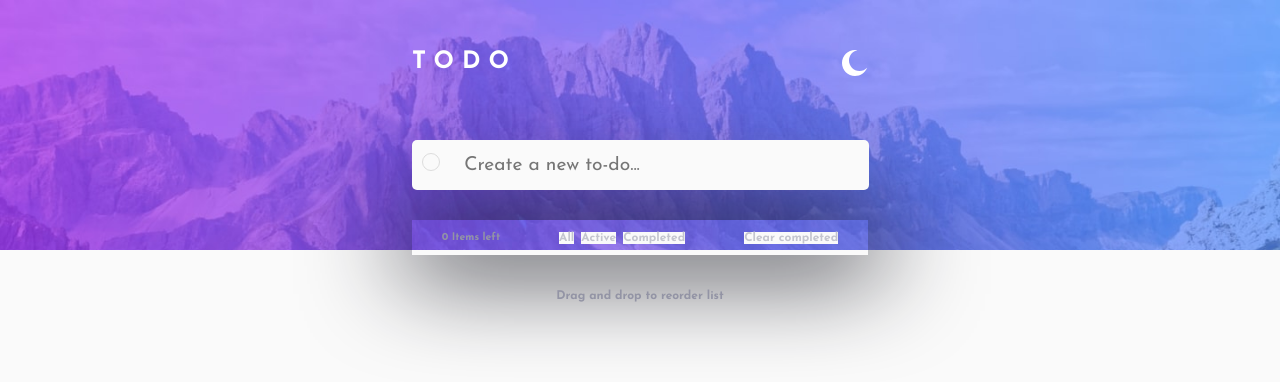
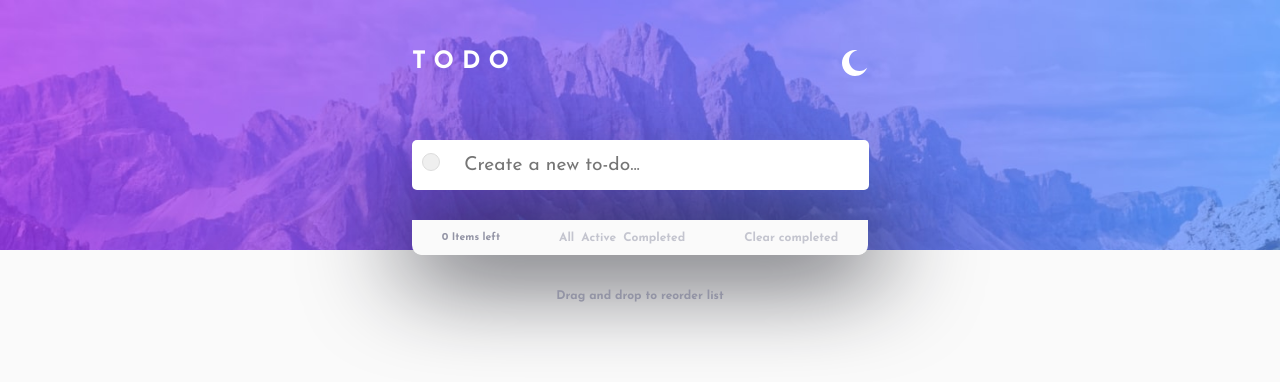
Before and after one commit to carp22/todo-app, a React (Vite) app: page / in a window 1280 px wide. Shown: the top 382 px of the page. Built offline with nearby package versions, Linux system fonts and the light colour scheme.

Commit message:
Border radius fixed

```diff
--- a/src/App.jsx
+++ b/src/App.jsx
@@ -175,7 +175,7 @@ function App() {
             }
           </Droppable>
 
-          <div className="todo-settings">
+          <div className=  {`todo-settings ${darkMode === "light" ? "light" : "dark"}`} >
 
             <h3 style={styles}>{itemsLeft} Items left</h3>
 
--- a/src/index.css
+++ b/src/index.css
@@ -37,7 +37,7 @@
 }
 
 .item-lgth {
-  background-color: hsl(0, 0%, 98%);
+  /* background-color: hsl(0, 0%, 98%); */
 
   transition: all 1s ease;
   color: hsl(235, 19%, 35%);
@@ -111,7 +111,6 @@
 .buttonNewTodo {
   width: 18px;
   height: 18px;
-  background-color: #fafafa;
   border-radius: 50%;
   vertical-align: middle;
   border: 1px solid #ddd;
@@ -140,6 +139,11 @@
   margin: auto auto;
 
   margin-top: -30px;
+
+  border-top-right-radius: 10px;
+  border-top-left-radius: 10px;
+  border-bottom-right-radius: 10px;
+  border-bottom-left-radius: 10px;
 
   box-shadow:2px 2px 100px 10px hsl(235, 22%, 10%)
 }
@@ -237,8 +241,8 @@
 
   font-size: 9px;
 
-  border-bottom-left-radius: 80px;
-  border-bottom-right-radius: 80px;
+  border-bottom-left-radius: 10px;
+  border-bottom-right-radius: 10px;
 }
 .todo-status {
   display: flex;
```
